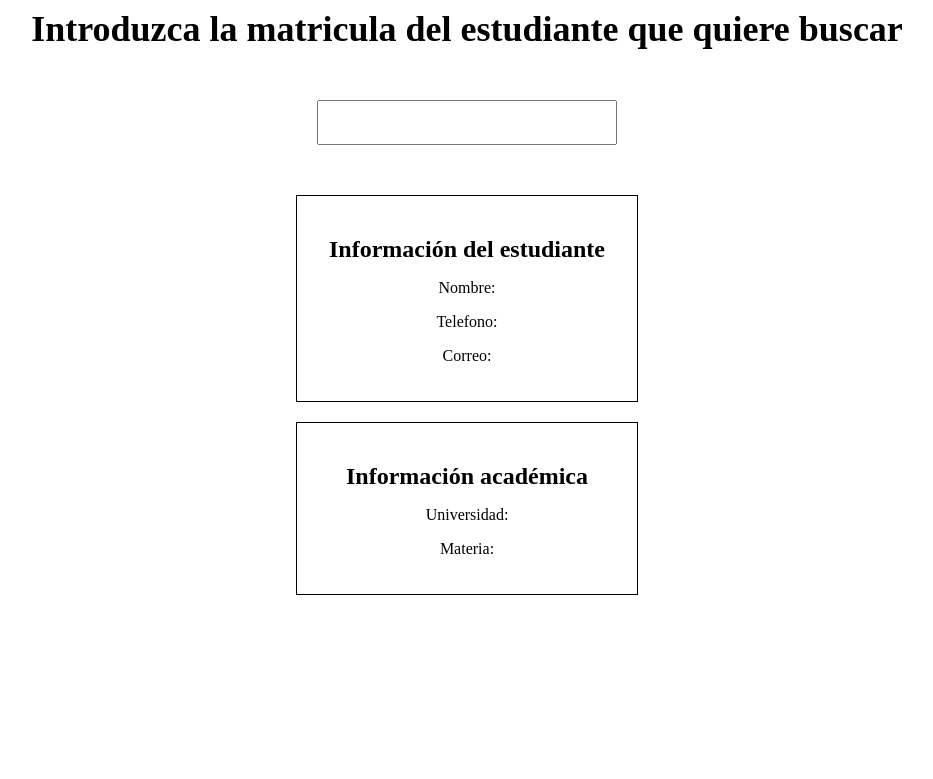
After one commit to itstom/concentracion-software, a Flask app: template template/student.html in a window 1280 px wide. The commit adds this page. Shown: the top 779 px of the page, without its empty margins (173-1106 px from the left). Run offline with Flask 2, Linux system fonts and the light colour scheme; the template is opened without the code that fills it, so the values that code supplies are empty.

Commit message:
Added template for student information
And centered the login page

```diff
--- /dev/null
+++ b/template/student.html
@@ -0,0 +1,44 @@
+<html>
+  <head>
+    <style>
+      input[type="text"] {
+        display: block;
+        margin: 50px auto;
+        text-align: center;
+        width: 300px;
+        padding: 10px;
+        font-size: 18px;
+      }
+      h1 {
+        text-align: center;
+        font-size: 36px;
+      }
+      .info-box {
+        width: 300px;
+        margin: 20px auto;
+        padding: 20px;
+        border: 1px solid black;
+        text-align: center;
+      }
+      .info-box h2 {
+        font-size: 24px;
+        margin-bottom: 10px;
+      }
+    </style>
+  </head>
+  <body>
+    <h1>Introduzca la matricula del estudiante que quiere buscar</h1>
+    <input type="text" />
+    <div class="info-box">
+      <h2>Información del estudiante</h2>
+      <p>Nombre:</p>
+      <p>Telefono:</p>
+      <p>Correo:</p>
+    </div>
+    <div class="info-box">
+      <h2>Información académica</h2>
+      <p>Universidad:</p>
+      <p>Materia:</p>
+    </div>
+  </body>
+</html>
```
Also changed, not shown: template/home.html (+9 -0 lines).
